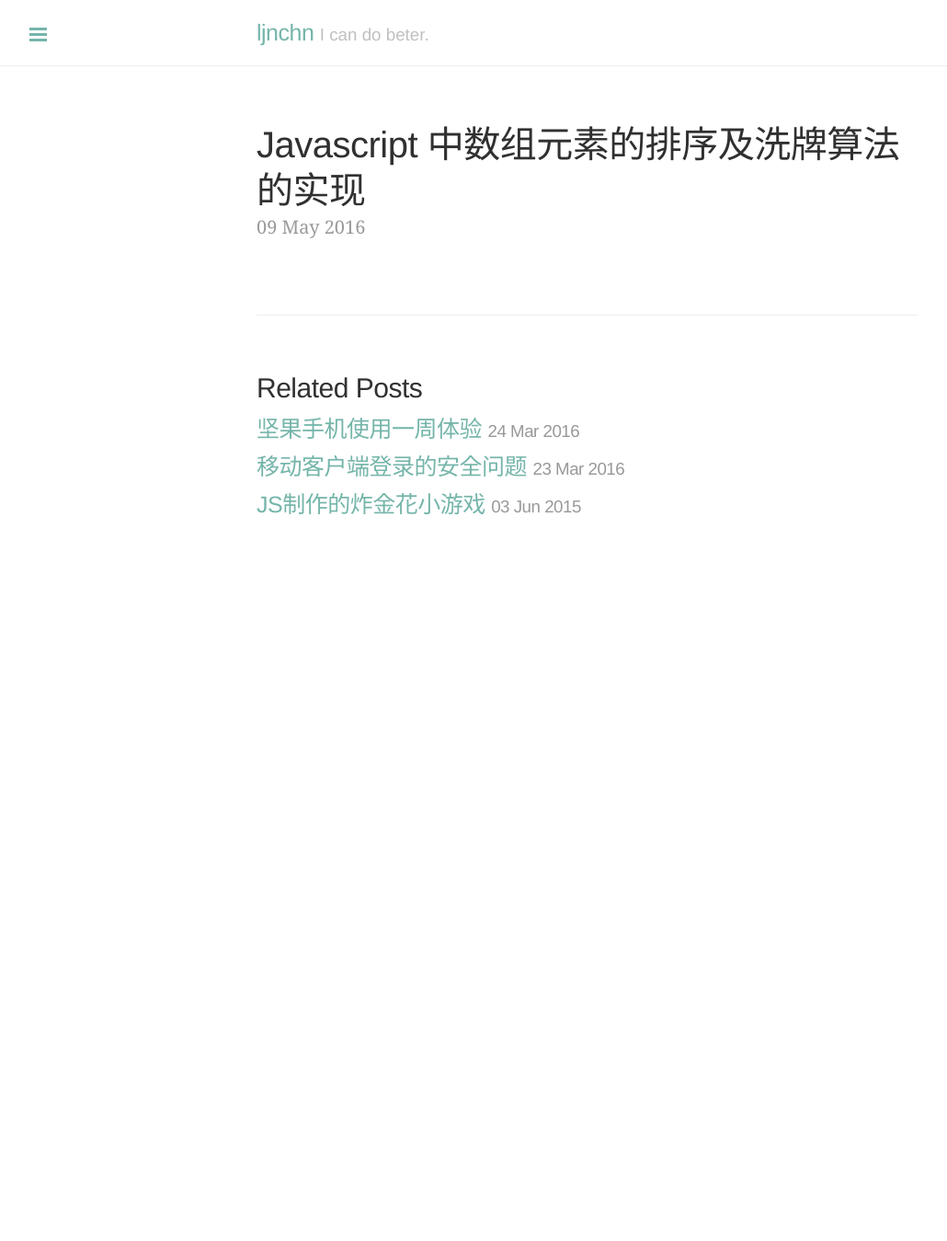
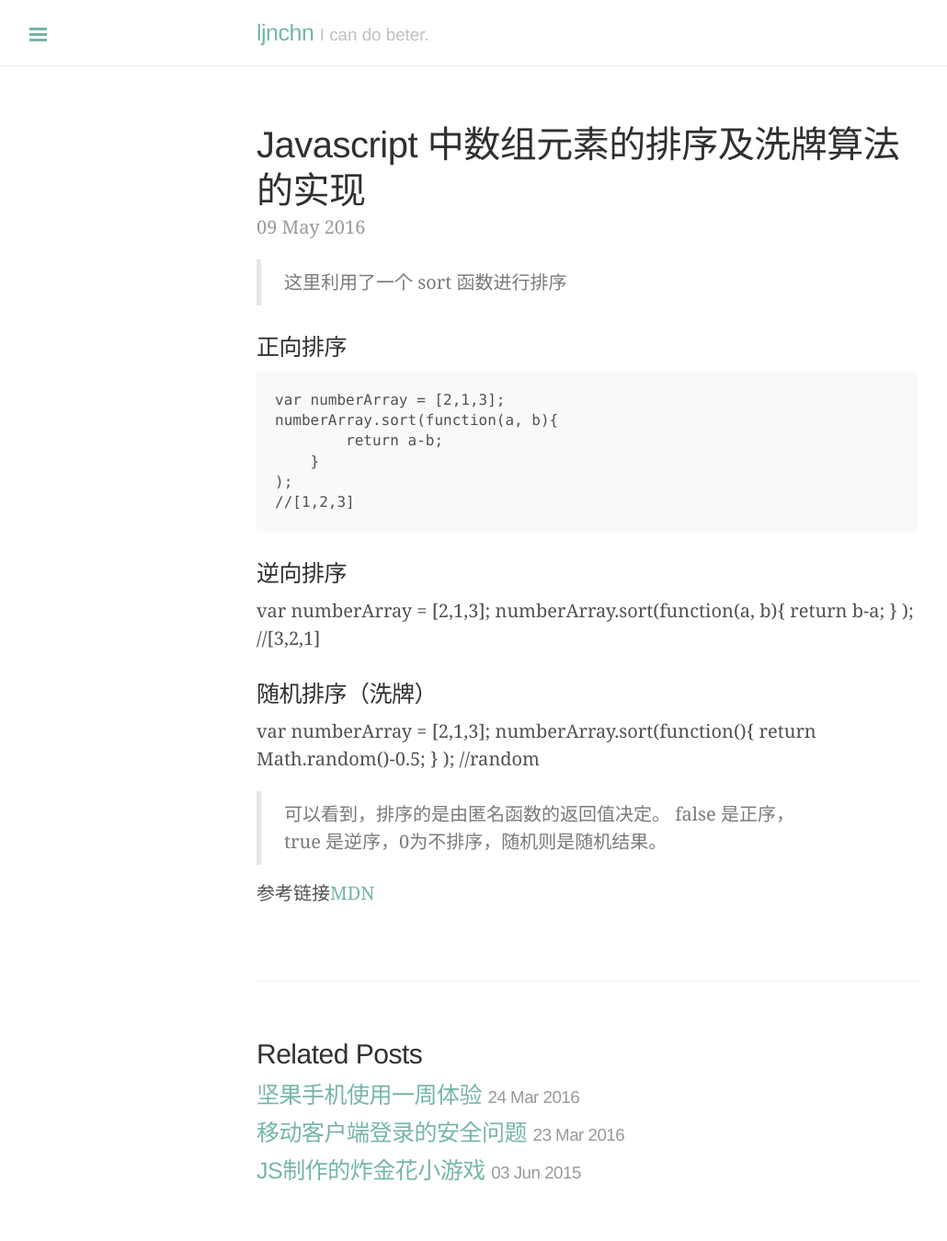
Before and after one commit to ljnchn/ljnchn.github.io, a Jekyll site: the page built from _posts/2016-05-09-Javascript 中数组元素的排序及洗牌算法的实现.md, in a window 1280 px wide. Shown: the whole page at 92% size, without its empty margins (1-1031 px from the left). Built offline with Jekyll 4.4.1, drawn with Linux system fonts in a browser that asks for light colours; some web fonts are replaced; before the commit the page ends 900 px from its top, so only the background shows below that.

Commit message:
change post

````diff
--- a/_posts/2016-05-09-Javascript 中数组元素的排序及洗牌算法的实现.md
+++ b/_posts/2016-05-09-Javascript 中数组元素的排序及洗牌算法的实现.md
@@ -4,3 +4,34 @@ layout: post
 status: public
 title: Javascript 中数组元素的排序及洗牌算法的实现
 ---
+
+>这里利用了一个 sort 函数进行排序
+
+### 正向排序
+```
+var numberArray = [2,1,3];
+numberArray.sort(function(a, b){
+        return a-b;
+    }
+);
+//[1,2,3]
+```
+
+### 逆向排序
+var numberArray = [2,1,3];
+numberArray.sort(function(a, b){
+        return b-a;
+    }
+);
+//[3,2,1]
+### 随机排序（洗牌）
+var numberArray = [2,1,3];
+numberArray.sort(function(){
+        return Math.random()-0.5;
+    }
+);
+//random
+
+>可以看到，排序的是由匿名函数的返回值决定。 false 是正序， true 是逆序，0为不排序，随机则是随机结果。
+
+参考链接[MDN](https://developer.mozilla.org/zh-CN/docs/Web/JavaScript/Reference/Global_Objects/Array/sort)
````
